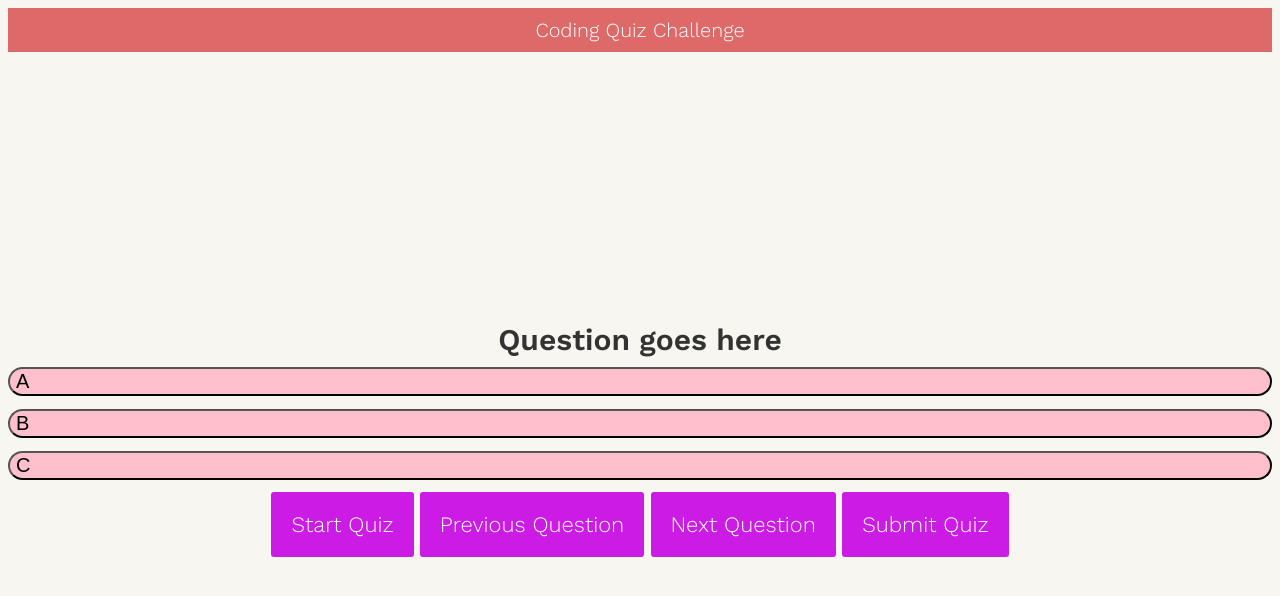
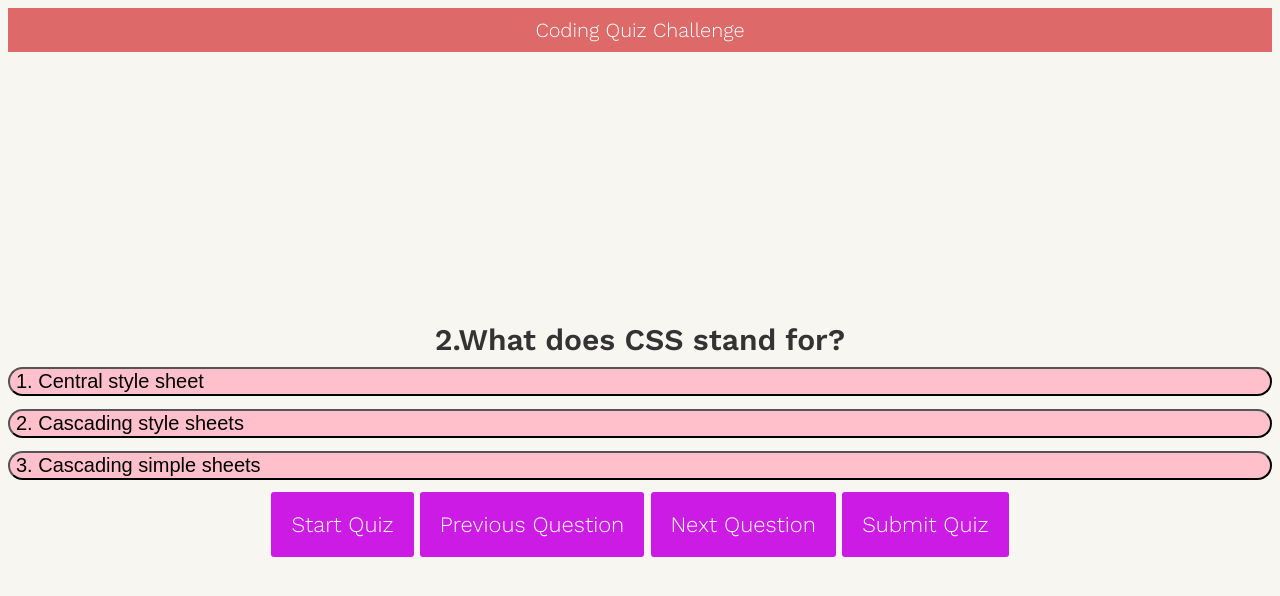
Before and after one commit to duweri/challenge-04, a plain HTML site: page index.html in a window 1280 px wide. Both pictures are taken after a click on the button "Next Question". Drawn offline with nearby package versions, Linux system fonts and the light colour scheme.

Commit message:
fifth commit

```diff
--- a/assets/js/script.js
+++ b/assets/js/script.js
@@ -27,11 +27,11 @@
 
 
 
-           { question: "What is a function?",
+           { question: "What is html used for?",
             answers: [
-               { text: "stores a series of characters", correct: false},
-                { text: "block of text that carries out a function", correct: false},
-                { text: "block of code that carries out a task", correct: true}, ]
+               { text: "to design your web browser", correct: false},
+                { text: "to make browser interactive", correct: false},
+                { text: "to structure and give content to web page", correct: true}, ]
             },
 
 ]
@@ -112,17 +112,34 @@
    var questionNo = currentQuestionIndex + 1;
    questionEl.innerHTML = questionNo + "." + currentQuestion.question;
 
-   currentQuestion.answers.forEach(answer => {
+   answerButton.textContent = ""
+   currentQuestion.answers.forEach ((answer, index) => {
     var button = document.createElement("button");
-    button.innerHTML = answer.text;
+    button.innerHTML = (index+1) + ". " + answer.text;
     button.classList.add("btn");
+    button.setAttribute("value", answer.correct)
     answerButton.appendChild(button);
 
-
+    button.onclick = checkAnswers
    });
 }
 
 
+function checkAnswers () {
+    console.log(this)
+    console.log(this.value)
+    answerButton.addEventListener("click", changePurple)
+}
+
+function changePurple(event) {
+    event.currentTarget.setAttribute(
+        "style", "background-color: #6014A4A"
+    );}
+
+nextButton.addEventListener("click", function () {
+    currentQuestionIndex++
+    showQuestion();
+})
 
 
 
--- a/index.html
+++ b/index.html
@@ -13,11 +13,11 @@
 <div class="quiz-container" >
 </div>
 <section>
-    <h3 id="question">Question goes here</h3>
+    <h3 id="question"></h3>
     <div id="answer-buttons">
-        <button class="btn">A</button>
+      <!----  <button class="btn">A</button>
         <button class="btn">B</button>
-        <button class="btn">C</button>
+        <button class="btn">C</button> -->
     </div>
 
 
```
